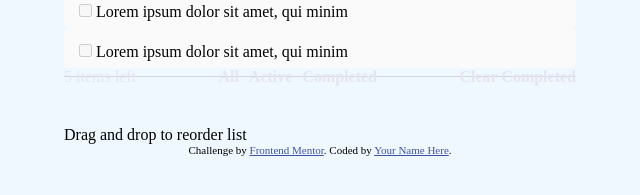
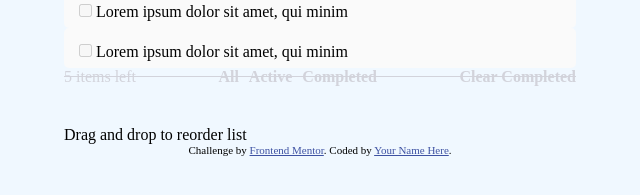
Before and after one commit to dojjo-corp/trestle-assignment-todo, a plain HTML site: page index.html in a window 1280 px wide. Shown: the part 289-484 px from the top of the page, 320-960 px from the left. Drawn offline with Linux system fonts and the light colour scheme.

Commit message:
todo item -iv

```diff
--- a/style.css
+++ b/style.css
@@ -83,7 +83,7 @@ input[type="text"]:active, input[type="text"]:focus {
   justify-content: space-between;
 }
 .remainder {
-  color: var(--color-text-inactive);
+  color: var(--color-text-inactive-bold);
 }
 .filter-links {
   display: flex;
@@ -92,6 +92,6 @@ input[type="text"]:active, input[type="text"]:focus {
 }
 .link-text {
   cursor: pointer;
-  color: var(--color-text-inactive);
+  color: var(--color-text-inactive-bold);
   font-weight: bold;
 }
```
